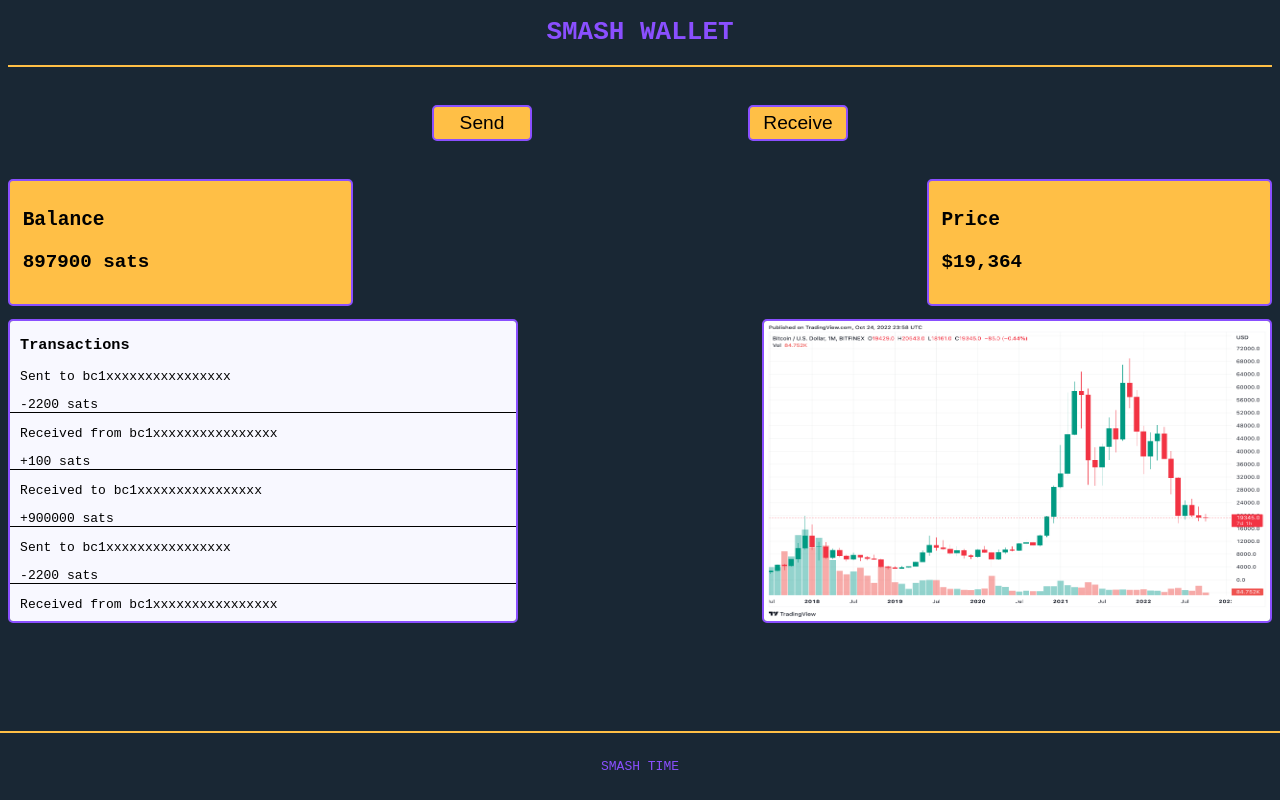
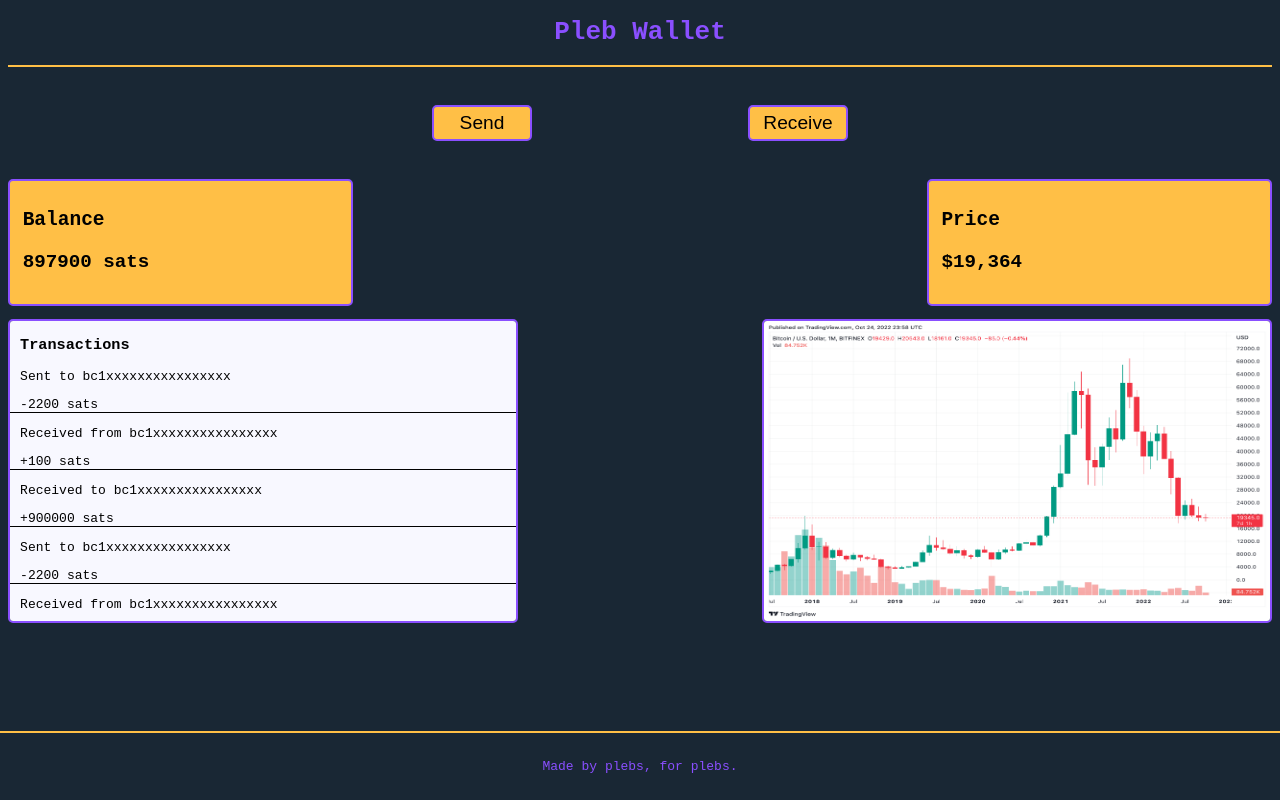
Before and after one commit to BitBrujo/smash_wallet, a plain HTML site: page index.html in a window 1280 px wide. Drawn offline with Linux system fonts and the light colour scheme; no server answers.

Commit message:
new title

```diff
--- a/index.html
+++ b/index.html
@@ -11,7 +11,7 @@
 
 <body>
     <header>
-        <h1>SMASH WALLET</h1>
+        <h1>Pleb Wallet</h1>
     </header>
     <main>
         <div class="buttons">
@@ -50,14 +50,14 @@
         </div>
     </main>
     <footer>
-        <p>SMASH TIME</p>
+        <p>Made by plebs, for plebs.</p>
         <script>
             async function getBitcoinPrice() {
-                var data = await fetch(`https://api.coinbase.com/v2/prices/BTC-USD/spot`);
-                var json = await data.json();
-                var price = json[`data`][`amount`];
-                return price;
-            }
+        var data = await fetch(`https://api.coinbase.com/v2/prices/BTC-USD/spot`);
+        var json = await data.json();
+        var price = json[`data`][`amount`];
+        return price;
+    }
         </script>
         <script>
             var $ = document.querySelector.bind(document);
```
